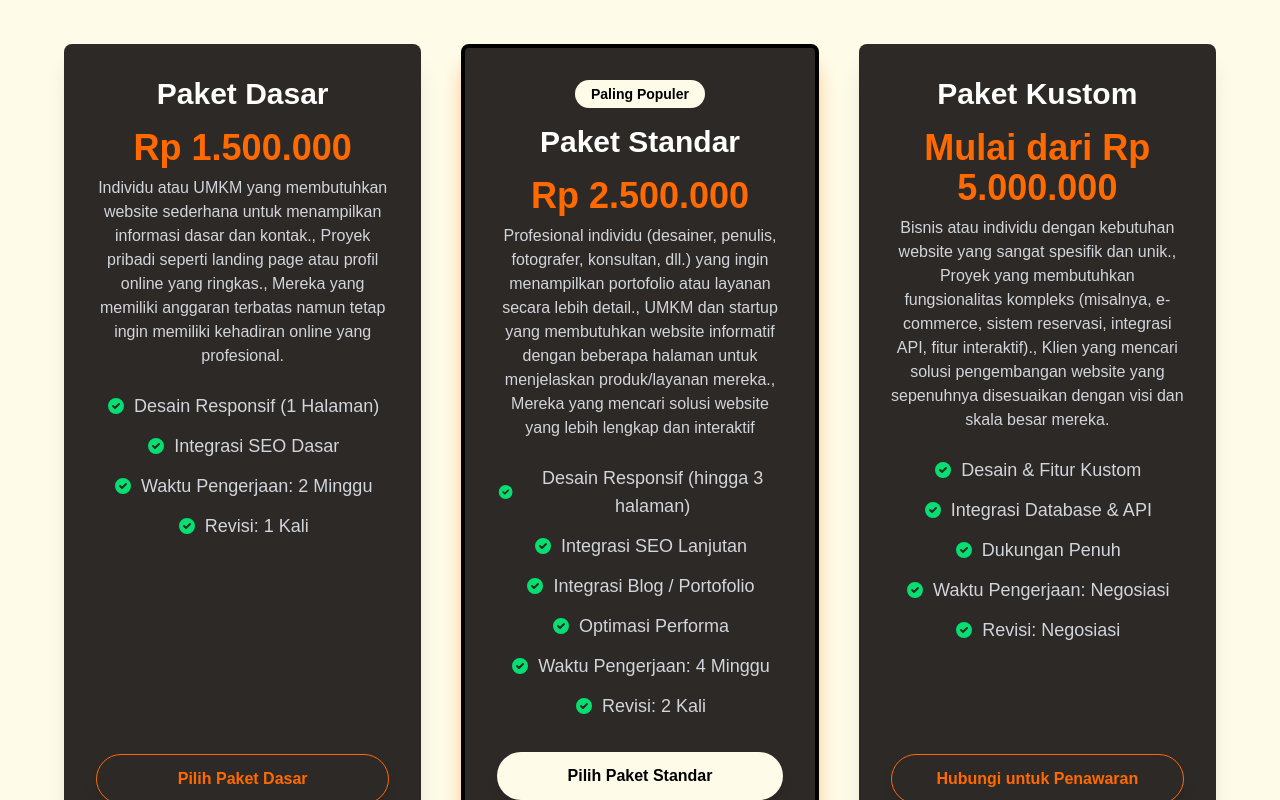
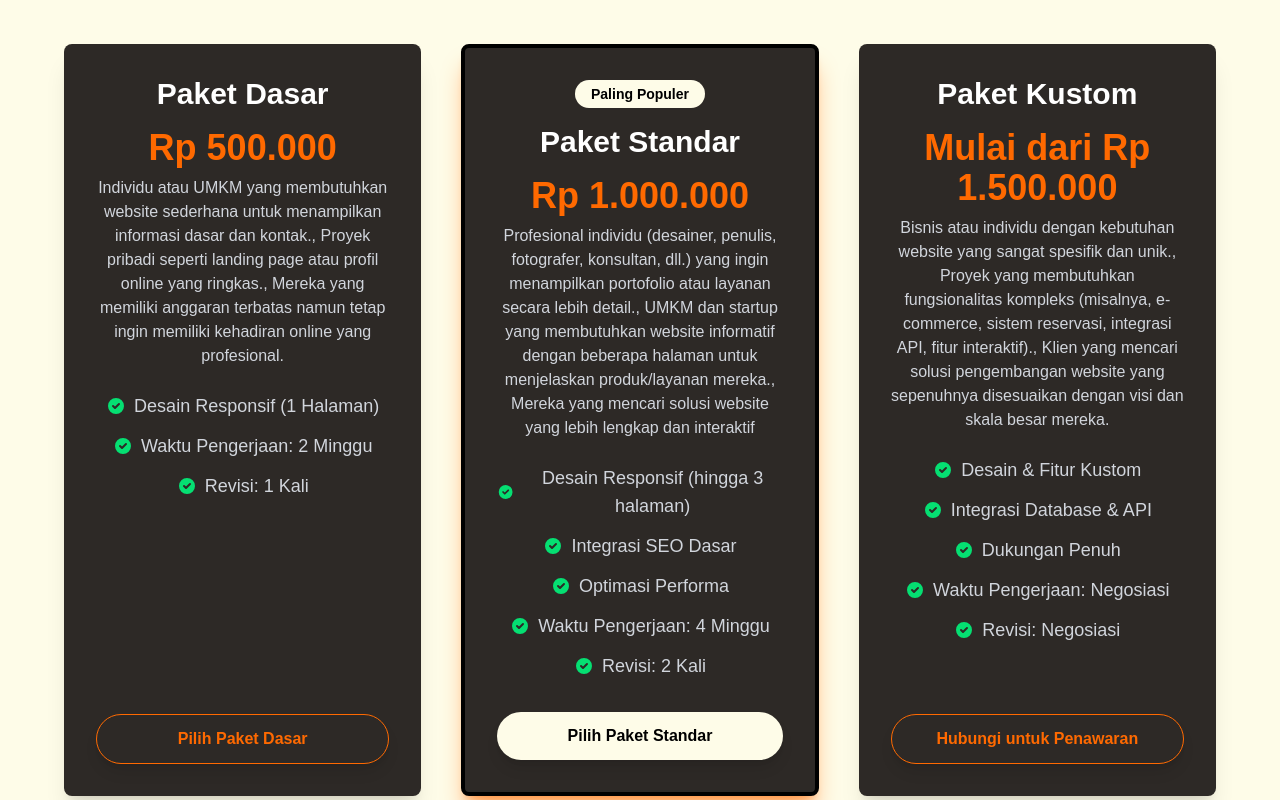
Before and after one commit to adityafiii/aditya-firmansyah-portofolio, a Next.js app: page /pricing in a window 1280 px wide. Shown: the part 416-1216 px from the top of the page. Built offline with nearby package versions, Linux system fonts and the light colour scheme; a web font is replaced by a local one.

Commit message:
Pergantian Harga Layanan

```diff
--- a/src/app/pricing/page.tsx
+++ b/src/app/pricing/page.tsx
@@ -7,11 +7,10 @@ export default function PricingPage() {
   const pricingPlans = [
     {
       name: 'Paket Dasar',
-      price: 'Rp 1.500.000',
+      price: 'Rp 500.000',
       description: 'Individu atau UMKM yang membutuhkan website sederhana untuk menampilkan informasi dasar dan kontak., Proyek pribadi seperti landing page atau profil online yang ringkas., Mereka yang memiliki anggaran terbatas namun tetap ingin memiliki kehadiran online yang profesional.',
       features: [
         'Desain Responsif (1 Halaman)',
-        'Integrasi SEO Dasar',
         'Waktu Pengerjaan: 2 Minggu',
         'Revisi: 1 Kali',
       ],
@@ -21,12 +20,11 @@ export default function PricingPage() {
     },
     {
       name: 'Paket Standar',
-      price: 'Rp 2.500.000',
+      price: 'Rp 1.000.000',
       description: 'Profesional individu (desainer, penulis, fotografer, konsultan, dll.) yang ingin menampilkan portofolio atau layanan secara lebih detail.,  UMKM dan startup yang membutuhkan website informatif dengan beberapa halaman untuk menjelaskan produk/layanan mereka.,  Mereka yang mencari solusi website yang lebih lengkap dan interaktif',
       features: [
         'Desain Responsif (hingga 3 halaman)',
-        'Integrasi SEO Lanjutan',
-        'Integrasi Blog / Portofolio',
+        'Integrasi SEO Dasar',
         'Optimasi Performa',
         'Waktu Pengerjaan: 4 Minggu',
         'Revisi: 2 Kali',
@@ -37,7 +35,7 @@ export default function PricingPage() {
     },
     {
       name: 'Paket Kustom',
-      price: 'Mulai dari Rp 5.000.000',
+      price: 'Mulai dari Rp 1.500.000',
       description: 'Bisnis atau individu dengan kebutuhan website yang sangat spesifik dan unik.,  Proyek yang membutuhkan fungsionalitas kompleks (misalnya, e-commerce, sistem reservasi, integrasi API, fitur interaktif).,  Klien yang mencari solusi pengembangan website yang sepenuhnya disesuaikan dengan visi dan skala besar mereka.',
       features: [
         'Desain & Fitur Kustom',
```
